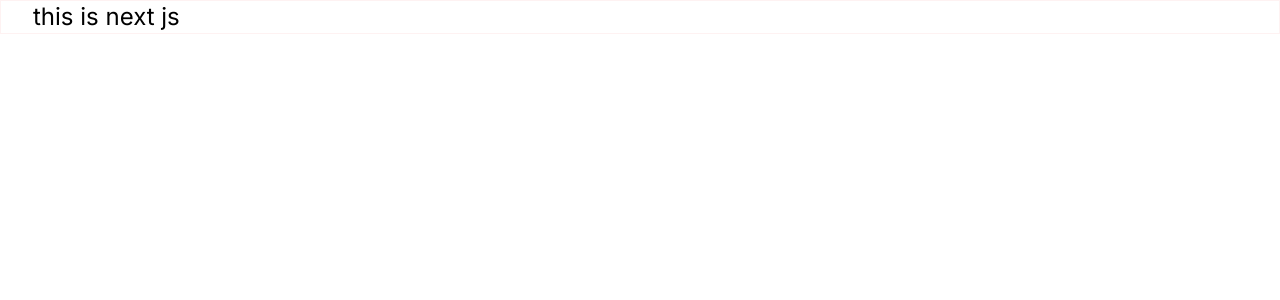
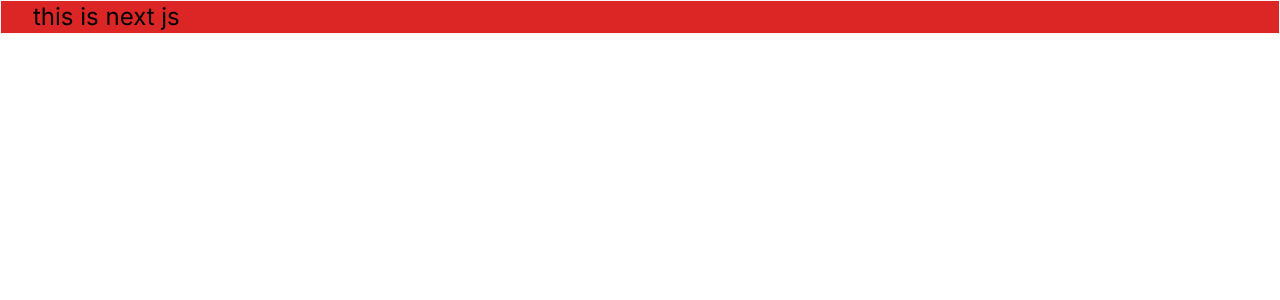
Before and after one commit to Siftab/next-starter, a Next.js app: page / in a window 1280 px wide. Shown: the top 300 px of the page. Built offline with nearby package versions, Linux system fonts and the light colour scheme.

Commit message:
bg color test

```diff
--- a/app/page.jsx
+++ b/app/page.jsx
@@ -1,7 +1,7 @@
 export default function Home() {
   return (
     <section className='text-2xl'>
-      <div className='container mx-auto  border border-red-50'>
+      <div className='container mx-auto  border border-red-50 bg-red-600'>
         <h1>this is next js </h1>
       </div>
     </section>
```
